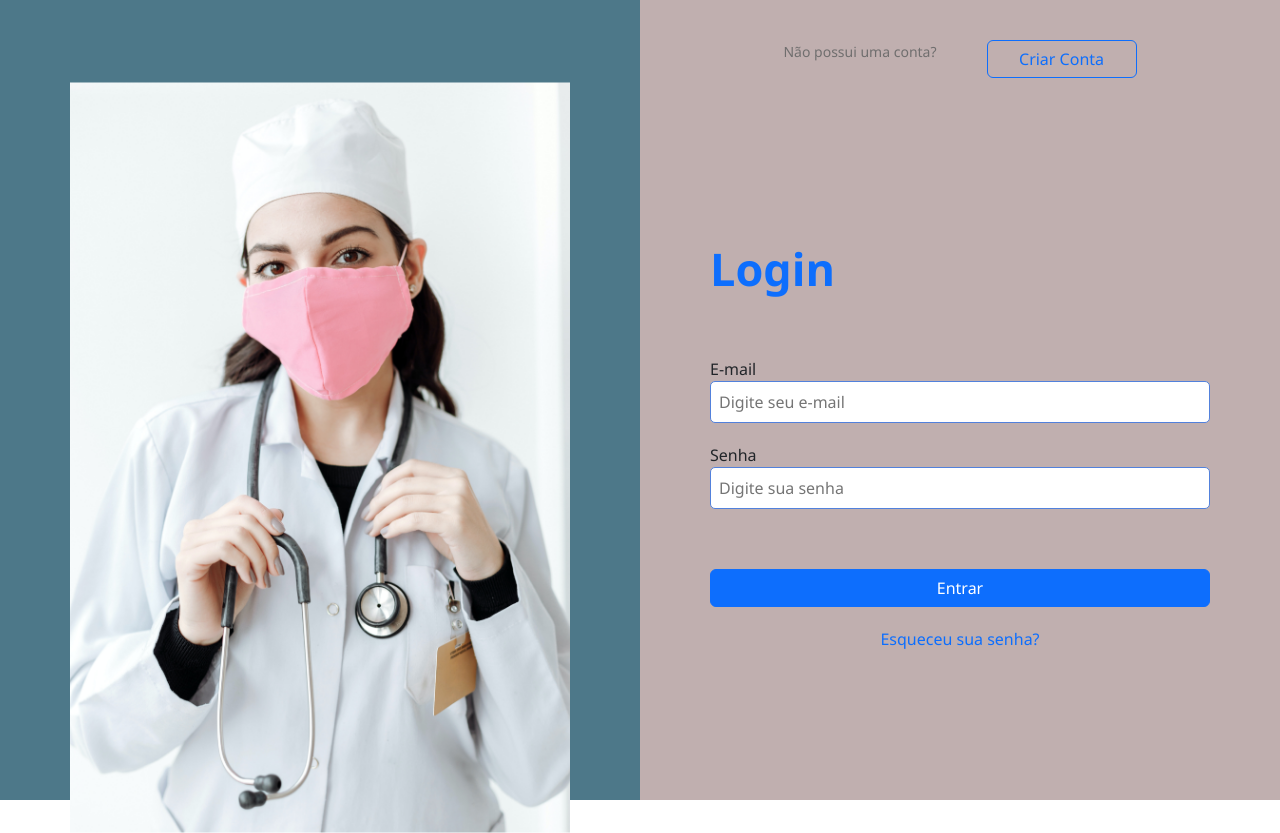
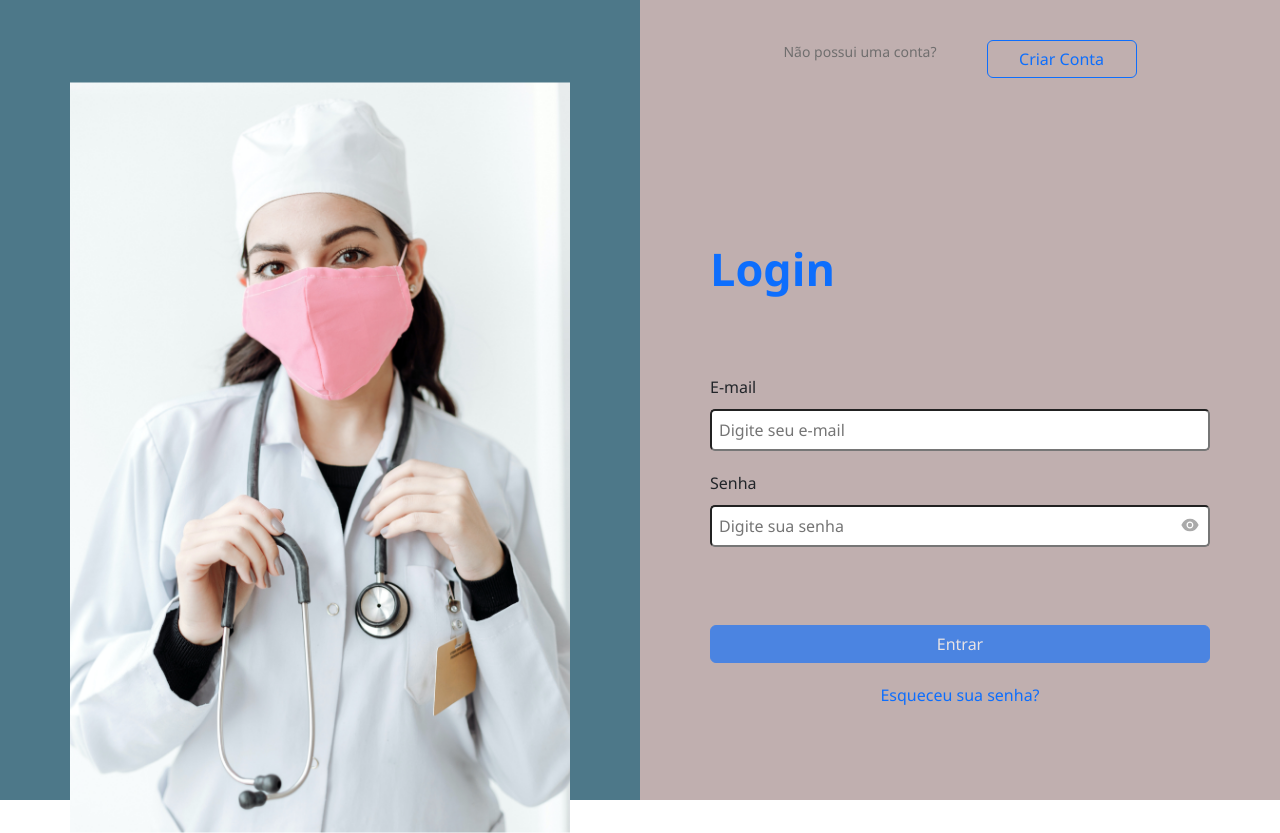
Before and after one commit to JEFFERSON300/Trindade-Medical, a React (Vite) app: page / in a window 1280 px wide. Built offline with nearby package versions, Linux system fonts and the light colour scheme; no server answers.

Commit message:
bugfix - Modificando Login com adição de InputComponent

```diff
--- /dev/null
+++ b/src/components/Form/Input/Input.component.jsx
@@ -0,0 +1,54 @@
+import { PropTypes } from "prop-types";
+import * as Styled from "./Input.styled";
+import { useState } from "react";
+import { AiFillEye, AiFillEyeInvisible } from "react-icons/ai";
+
+export const InputComponent = ({ label, type, id, placeholder }) => {
+  const [showPassword, setShowPassword] = useState(false);
+
+  const handleShowPassword = () => {
+    setShowPassword(!showPassword);
+  };
+
+  return (
+    <Styled.InputGroup>
+      <Styled.Label htmlFor="{id}">{label}</Styled.Label>
+      {type !== "textarea" && (
+        <div>
+          <Styled.InputContainer>
+            <Styled.Input
+              type={showPassword ? "text" : type}
+              id={id}
+              placeholder={placeholder}
+              className="Input"
+            />
+            {type === "password" && (
+              <Styled.Icon type="button" onClick={handleShowPassword}>
+                {!showPassword ? (
+                  <AiFillEye size={"20px"} />
+                ) : (
+                  <AiFillEyeInvisible size={"20px"} />
+                )}
+              </Styled.Icon>
+            )}
+          </Styled.InputContainer>
+        </div>
+      )}
+
+      {type === "textarea" && (
+        <Styled.TextArea
+          className="TextArea"
+          id={id}
+          placeholder={placeholder}
+        />
+      )}
+    </Styled.InputGroup>
+  );
+};
+
+InputComponent.propTypes = {
+  label: PropTypes.string,
+  type: PropTypes.string,
+  id: PropTypes.string.isRequired,
+  placeholder: PropTypes.string,
+};
--- /dev/null
+++ b/src/components/Form/Input/Input.styled.jsx
@@ -0,0 +1,50 @@
+import styled from "styled-components";
+
+export const InputGroup = styled.div`
+  display: flex;
+  padding: 10px;
+  flex-direction: column;
+  justify-content: center;
+  align-items: center;
+  gap: 10px;
+`;
+export const Label = styled.label`
+  display: flex;
+  align-items: flex-start;
+  gap: 10px;
+  align-self: stretch;
+`;
+export const Input = styled.input`
+  display: flex;
+  padding: 7px;
+  align-items: flex-start;
+  align-self: stretch;
+  min-width: 500px;
+  border-radius: 5px;
+`;
+export const TextArea = styled.textarea`
+  flex: 1 0 0;
+  color: #aaa;
+  font-family: Segoe UI;
+  font-size: 16px;
+  font-style: normal;
+  font-weight: 400;
+  line-height: normal;
+`;
+
+export const InputContainer = styled.div`
+  position: relative;
+`;
+
+export const Icon = styled.button`
+  position: absolute;
+  top: 0.6rem;
+  right: 0.6rem;
+  cursor: pointer;
+  background: transparent;
+  border: 0;
+  display: flex;
+  align-items: center;
+  justify-content: center;
+  color: #aaa;
+`;
--- a/src/components/Form/Login/Login.component.jsx
+++ b/src/components/Form/Login/Login.component.jsx
@@ -1,14 +1,28 @@
 import ButtonNewUserComponent from "../ButtonNewUser/ButtonNewUser.component";
-import { useEffect, useRef, useState } from "react";
+import { useEffect, useState } from "react";
 import { useNavigate } from "react-router-dom";
 import Button from "react-bootstrap/Button";
 import * as Styled from "./Login.style";
+import { InputComponent } from "../Input/Input.component";
 
 export const FormLoginComponent = () => {
   const navigate = useNavigate();
-  const emailInputElement = useRef();
-  const passwordInputElement = useRef();
-  const [users, setUsers] = useState([]);
+
+  const [data, setData] = useState({
+    email: "",
+    password: "",
+  });
+
+  const [users, setUsers] = useState({});
+
+  const isDisable = () => {
+    return (
+      !data.email ||
+      !data.password ||
+      !/^[A-Za-z0-9._%+-]+@[A-Za-z0-9.-]+\.[A-Za-z]{2,}$/.test(data.email) ||
+      data.password < 8
+    );
+  };
 
   const handleClick = (e) => {
     e.preventDefault();
@@ -20,27 +34,25 @@ export const FormLoginComponent = () => {
       .then((response) => {
         return response.json();
       })
-      .then((data) => {
-        setUsers(data);
+      .then((users) => {
+        setUsers(users);
       });
+    console.log(users);
   };
 
   useEffect(() => {
     fetchUserData();
   }, []);
 
-  const handleSubmit = (e) => {
+  const handleInput = (e) => {
     e.preventDefault();
+    const { value, id } = e.target;
+    setData({ ...data, [id]: value });
 
-    const dataInput = {
-      email: emailInputElement.current?.value,
-      password: passwordInputElement.current?.value,
-    };
-
+    {
+      /*
     const isValid = users.filter((user) => {
-      return (
-        user.email === dataInput.email && user.password === dataInput.password
-      );
+      return user.email === data.email && user.password === data.password;
     });
 
     if (Object.values(isValid).length === 0) {
@@ -48,6 +60,12 @@ export const FormLoginComponent = () => {
     } else {
       navigate("/home");
     }
+  */
+    }
+  };
+
+  const redirectToHome = () => {
+    navigate("/home");
   };
 
   return (
@@ -57,34 +75,35 @@ export const FormLoginComponent = () => {
         <ButtonNewUserComponent />
       </Styled.Action>
 
-      <Styled.Form onSubmit={handleSubmit}>
+      <Styled.Form onSubmit={redirectToHome}>
         <Styled.Header>
           <Styled.Title>Login</Styled.Title>
         </Styled.Header>
 
         <Styled.InputGroup>
           <Styled.InputElement>
-            <label htmlFor="email">E-mail</label>
-            <Styled.Control
-              ref={emailInputElement}
+            <InputComponent
+              id="email"
               type="email"
-              id="email"
               placeholder="Digite seu e-mail"
+              label="E-mail"
             />
-          </Styled.InputElement>
 
-          <Styled.InputElement>
-            <label htmlFor="senha">Senha</label>
-            <Styled.Control
-              ref={passwordInputElement}
+            <InputComponent
+              id="password"
               type="password"
-              id="password"
               placeholder="Digite sua senha"
+              label="Senha"
             />
           </Styled.InputElement>
         </Styled.InputGroup>
 
-        <Button style={{ width: "500px" }} variant="primary" type="submit">
+        <Button
+          style={{ width: "500px" }}
+          variant="primary"
+          type="submit"
+          disabled={isDisable()}
+        >
           Entrar
         </Button>
 
--- a/src/components/Form/Login/Login.style.jsx
+++ b/src/components/Form/Login/Login.style.jsx
@@ -7,6 +7,7 @@ export const Form = styled.form`
   align-items: center;
   margin: 20vh 0;
 `;
+
 export const Header = styled.div`
   text-align: start;
 `;
@@ -48,6 +49,12 @@ export const InputElement = styled.div`
   display: flex;
   flex-direction: column;
   margin: 20px 0 10px 0;
+  display: flex;
+  padding: 8px;
+  align-items: flex-start;
+  align-self: stretch;
+  border-radius: 5px;
+  min-width: 500px;
 `;
 
 export const Subtitle = styled.p`
@@ -64,13 +71,3 @@ export const EsqueciSenha = styled.a`
   text-decoration: none;
   margin-top: 20px;
 `;
-
-export const Control = styled.input`
-  display: flex;
-  padding: 8px;
-  align-items: flex-start;
-  align-self: stretch;
-  border-radius: 5px;
-  border: 1px solid #5281dc;
-  min-width: 500px;
-`;
```
